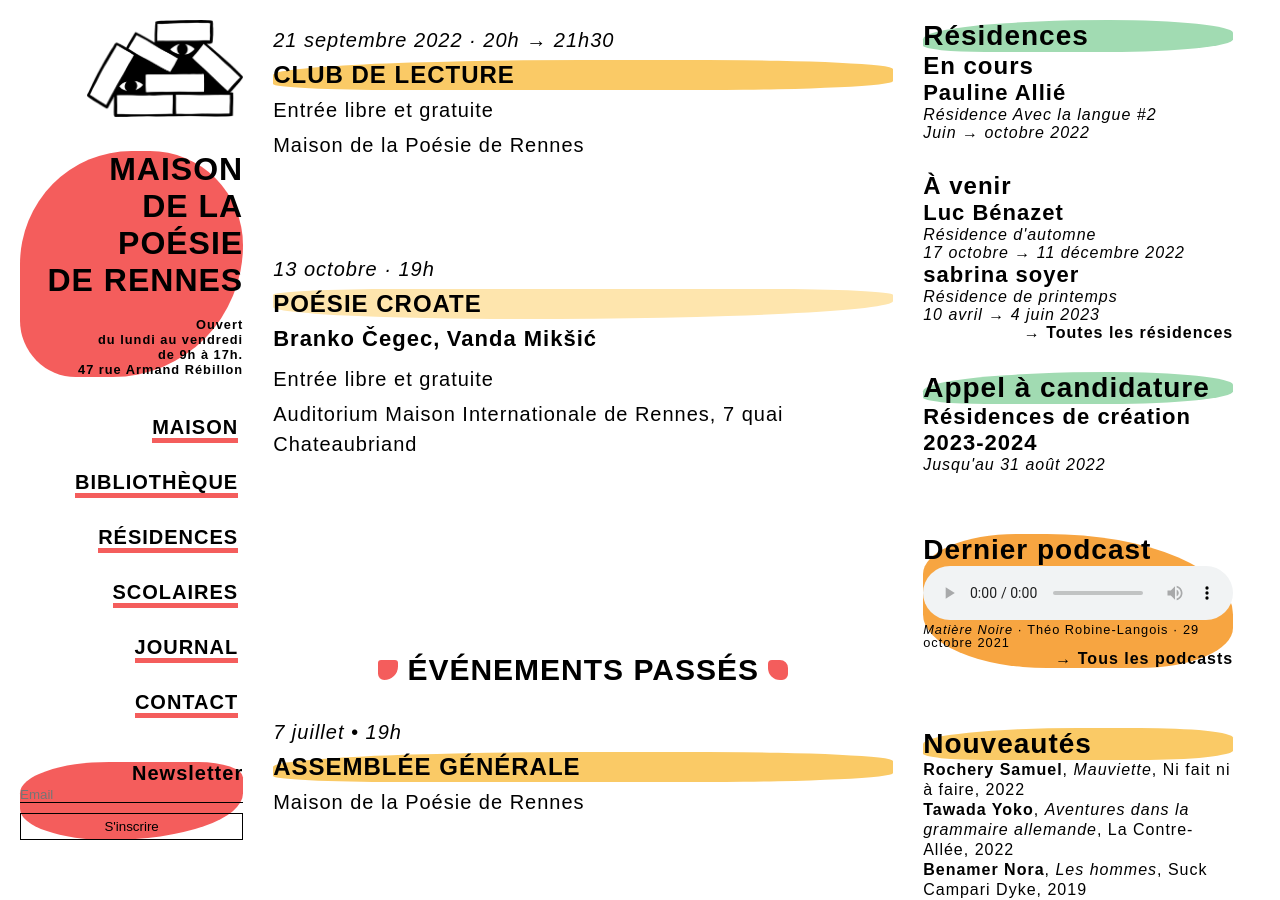
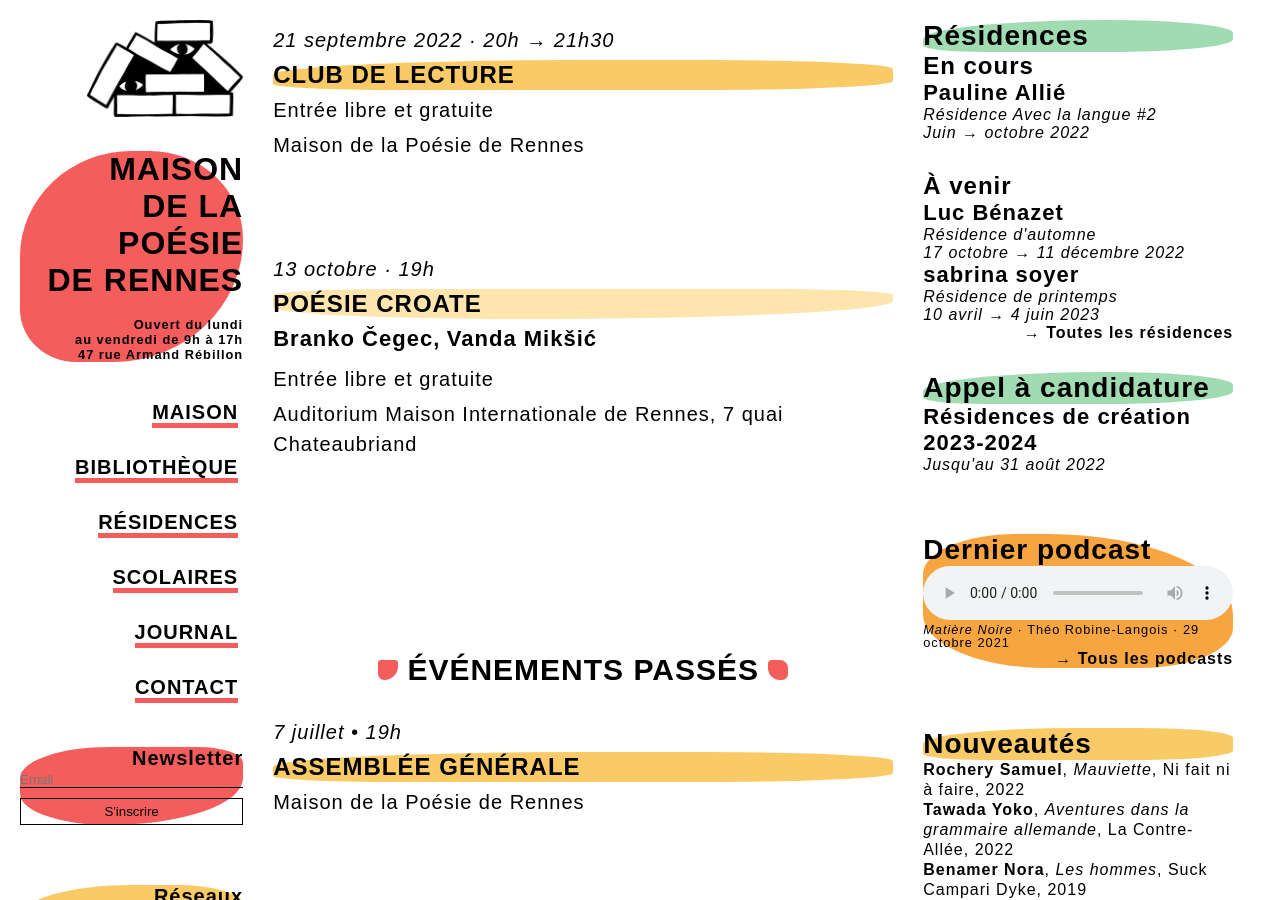
Before and after one commit to PQuod/MaisondelaPoesiedeRennes, a Jekyll site: the page built from index.markdown, in a window 1280 px wide and 900 px high. Built offline with Jekyll 4.4.1, drawn with Linux system fonts in a browser that asks for light colours; some web fonts are replaced; a script that is not in the unit is left out; some of the changed lines change nothing that is shown.

Commit message:
Update Options “general”

```diff
--- a/_data/settings.json
+++ b/_data/settings.json
@@ -1,6 +1,6 @@
 {
   "nb_posts_home": 10,
-  "horaires": "Ouvert<br>\ndu lundi au vendredi<br>\nde 9h à 17h.<br>\n47 rue Armand Rébillon",
+  "horaires": "Ouvert du lundi<br>\nau vendredi de 9h à 17h<br>\n47 rue Armand Rébillon",
   "site_title": "Maison<br> de la Poésie<br> de Rennes",
   "site_logo": "/imgs/logo.png"
 }
```
